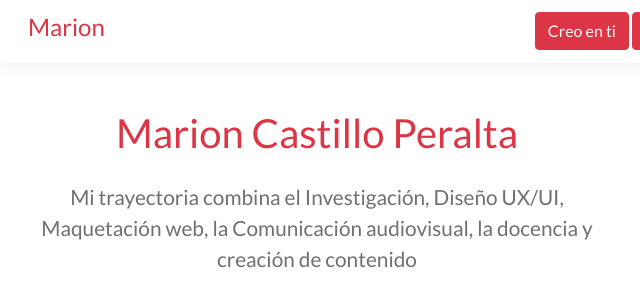
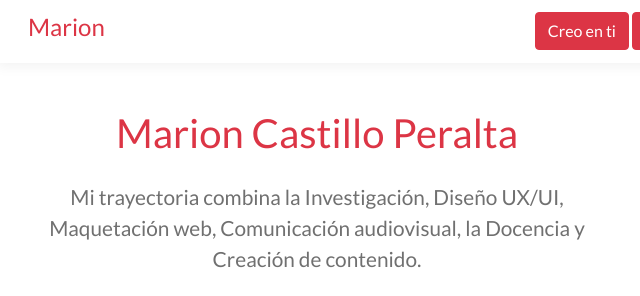
Before and after one commit to marioncastillo/portafolioUX, a plain HTML site: page index.html in a window 1280 px wide. Shown: the top 296 px of the page, 3-643 px from the left. Drawn offline with nearby package versions, Linux system fonts and the light colour scheme; files whose address does not match are found by name.

Commit message:
Actualización del html

```diff
--- a/index.html
+++ b/index.html
@@ -44,7 +44,7 @@
         <section class="row nombre text-center">
                 <div class="col-12 col-sm-6 texto1">
                     <h1 class="text-danger">Marion Castillo Peralta</h1>
-                    <p class="parrafo m-4">Mi trayectoria combina el Investigación, Diseño UX/UI, Maquetación web, la Comunicación audiovisual, la docencia y creación de contenido </p>
+                    <p class="parrafo m-4">Mi trayectoria combina la Investigación, Diseño UX/UI, Maquetación web, Comunicación audiovisual, la Docencia y Creación de contenido. </p>
                     <p class="parrafo">Soy activista en “Creo en ti”, donde promuevo un mundo sin abuso ya que creo firmemente que la comunicación, el diseño y la educación pueden ser motores de cambio, y es allí donde pongo mi energía y propósito.</p>
                 </div>
                 <div class="col-12 col-sm-6">
```
